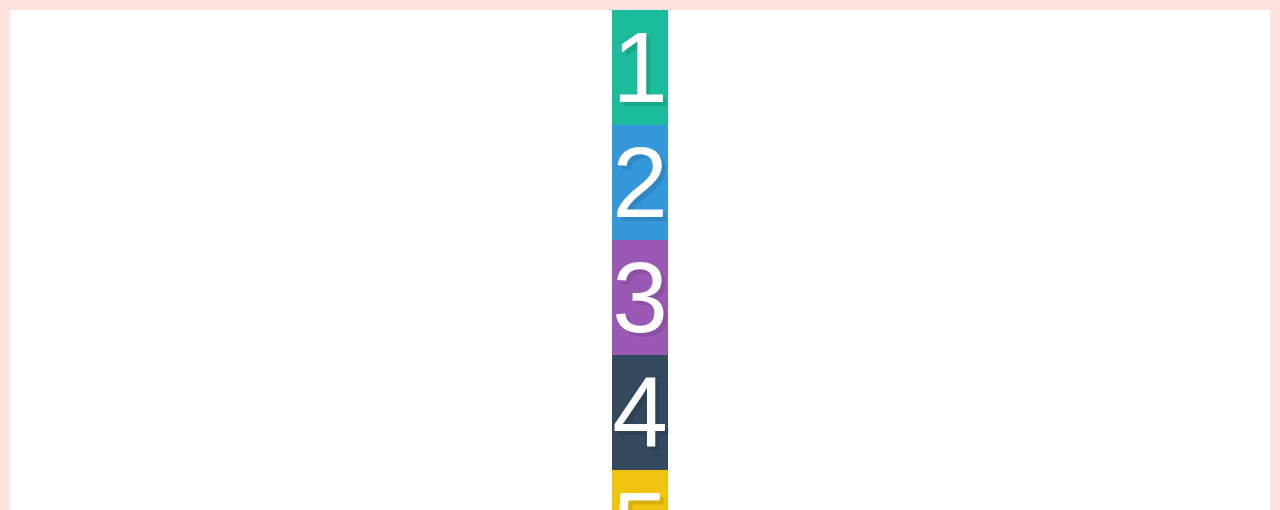
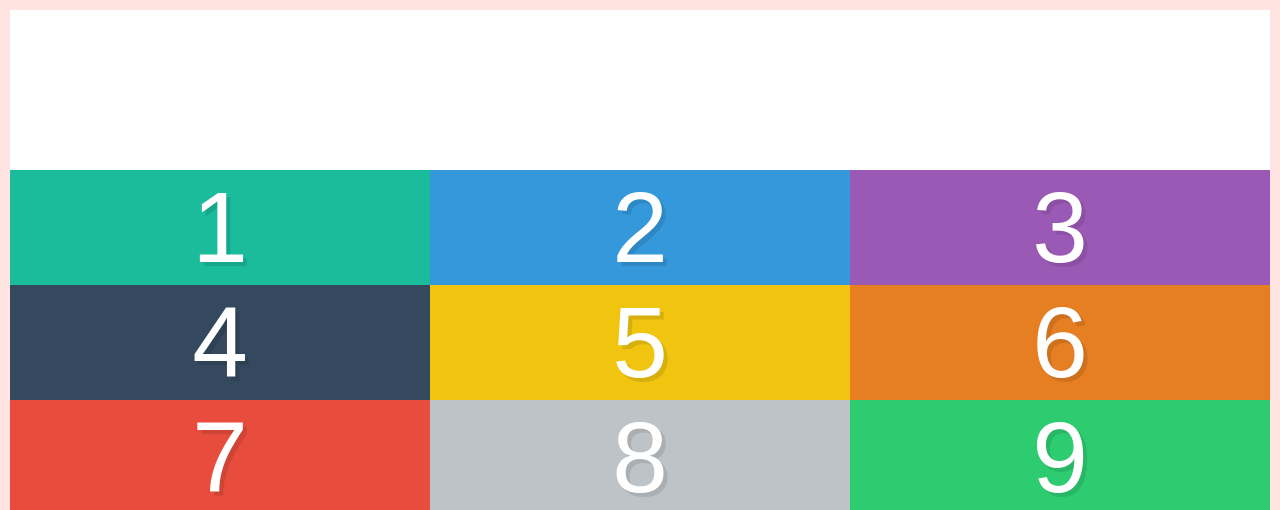
Before and after one commit to ryanapples/css-snippets, a plain HTML site: page flexbox/index.html in a window 1280 px wide. Shown: the top 510 px of the page. Drawn offline with Linux system fonts and the light colour scheme.

Commit message:
align-content

```diff
--- a/flexbox/style.css
+++ b/flexbox/style.css
@@ -51,6 +51,11 @@ input[type=reset],input[type=submit]{-webkit-appearance:button;cursor:pointer;}b
     display: flex;
     border: 10px solid mistyrose;
     height: 100vh;
-    align-items: center;
-    flex-direction: column;
+    flex-wrap: wrap;
+    align-content: center;
+    justify-content: center;
 }
+
+.box {
+    width: 33.333%;
+}
```
